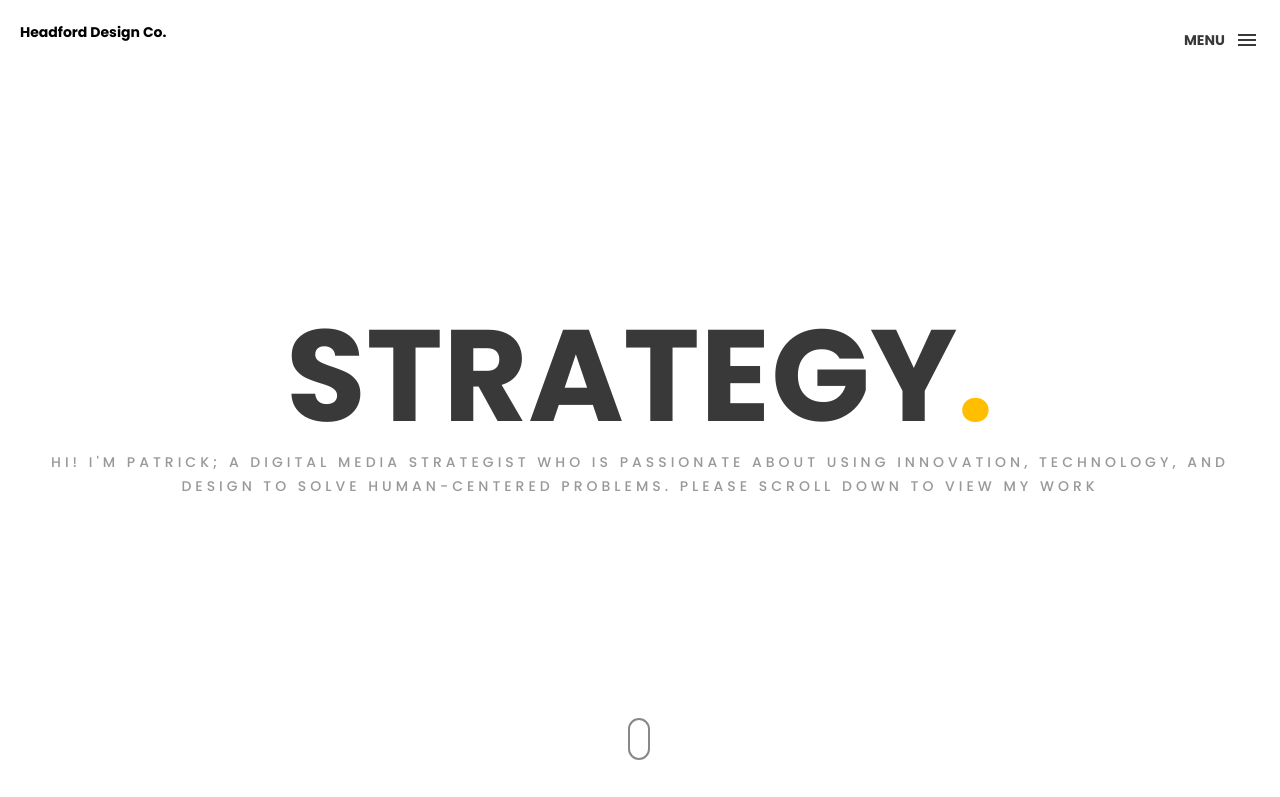
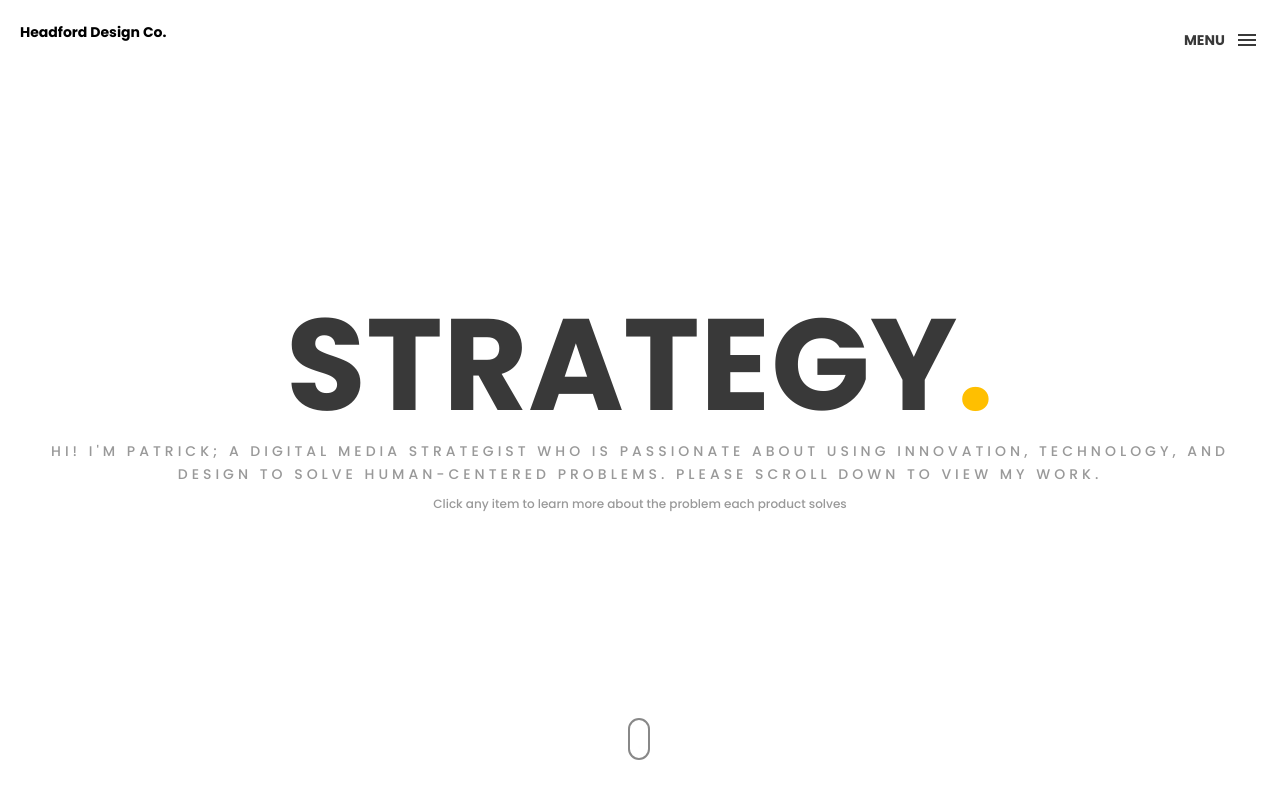
Before and after one commit to headdforddesignco/headforddesignco, a plain HTML site: page index.html in a window 1280 px wide. Shown: the top 797 px of the page. Drawn offline with Linux system fonts and the light colour scheme; a web font is replaced by a local one.

Commit message:
HomeDesc

```diff
--- a/index.html
+++ b/index.html
@@ -82,7 +82,8 @@
                         <b>design.</b>
                     </span>
 		        </h1>
-                <h5>Hi! I'm Patrick; a digital media strategist who is passionate about using innovation, technology, and design to solve human-centered problems. Please scroll down to view my work</h5>
+                <h5>Hi! I'm Patrick; a digital media strategist who is passionate about using innovation, technology, and design to solve human-centered problems. Please scroll down to view my work.</h5>
+                <h6>Click any item to learn more about the problem each product solves</h6>
             </div>
 
             <div class="mouse">
```
